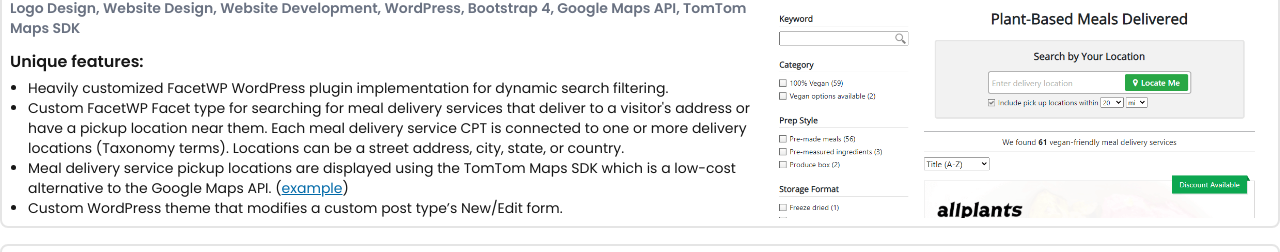
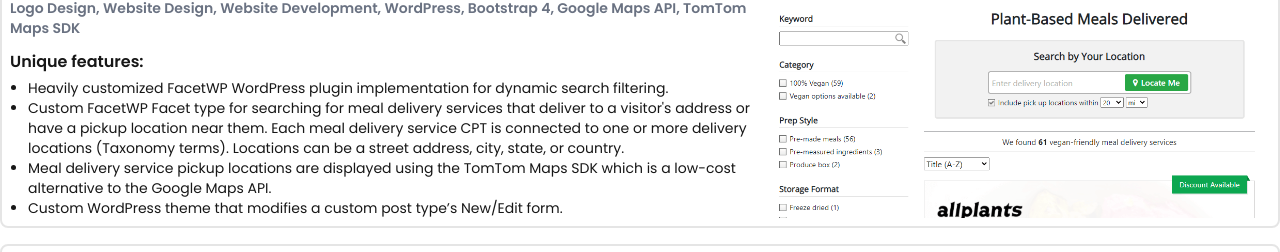
Before and after one commit to jruns/jruns.github.io, a Next.js app: page / in a window 1280 px wide. Shown: the part 1164-1416 px from the top of the page. Built offline with nearby package versions, Linux system fonts and the light colour scheme; a web font is replaced by a local one.

Commit message:
Remvoe VegMealDelivery link

```diff
--- a/src/app/page.tsx
+++ b/src/app/page.tsx
@@ -56,7 +56,7 @@
                     <ul className="list-disc list-outside pl-4.5 text-sm">
                         <li>Heavily customized FacetWP WordPress plugin implementation for dynamic search filtering.</li>
                         <li>Custom FacetWP Facet type for searching for meal delivery services that deliver to a visitor&apos;s address or have a pickup location near them. Each meal delivery service CPT is connected to one or more delivery locations (Taxonomy terms). Locations can be a street address, city, state, or country.</li>
-                        <li>Meal delivery service pickup locations are displayed using the TomTom Maps SDK which is a low-cost alternative to the Google Maps API. (<a href="https://www.vegmealdelivery.com/service/natures-plate/" target="_blank" className="text-buttons underline">example</a>)</li>
+                        <li>Meal delivery service pickup locations are displayed using the TomTom Maps SDK which is a low-cost alternative to the Google Maps API.</li>
                         <li>Custom WordPress theme that modifies a custom post type’s New/Edit form.</li>
                     </ul>
                 </div>
```
